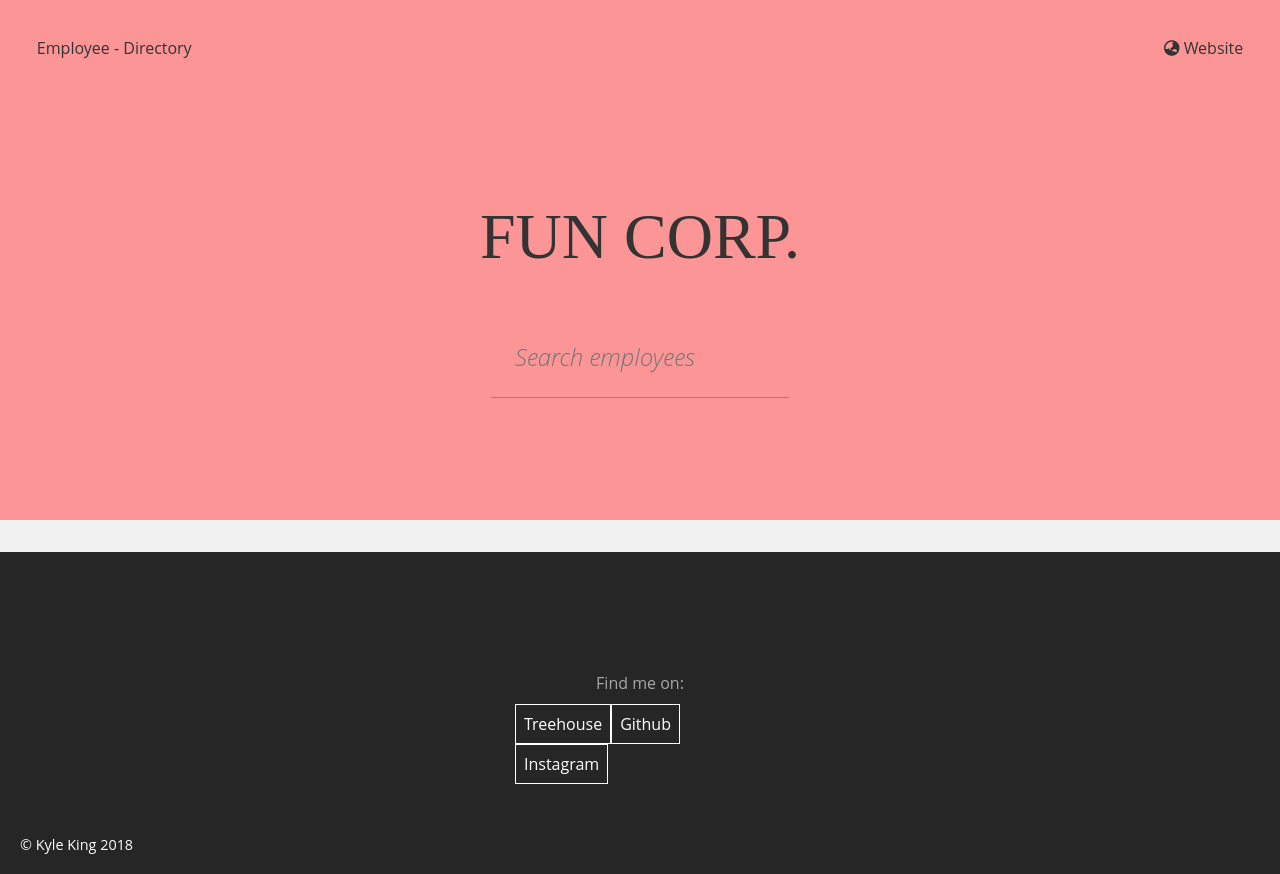
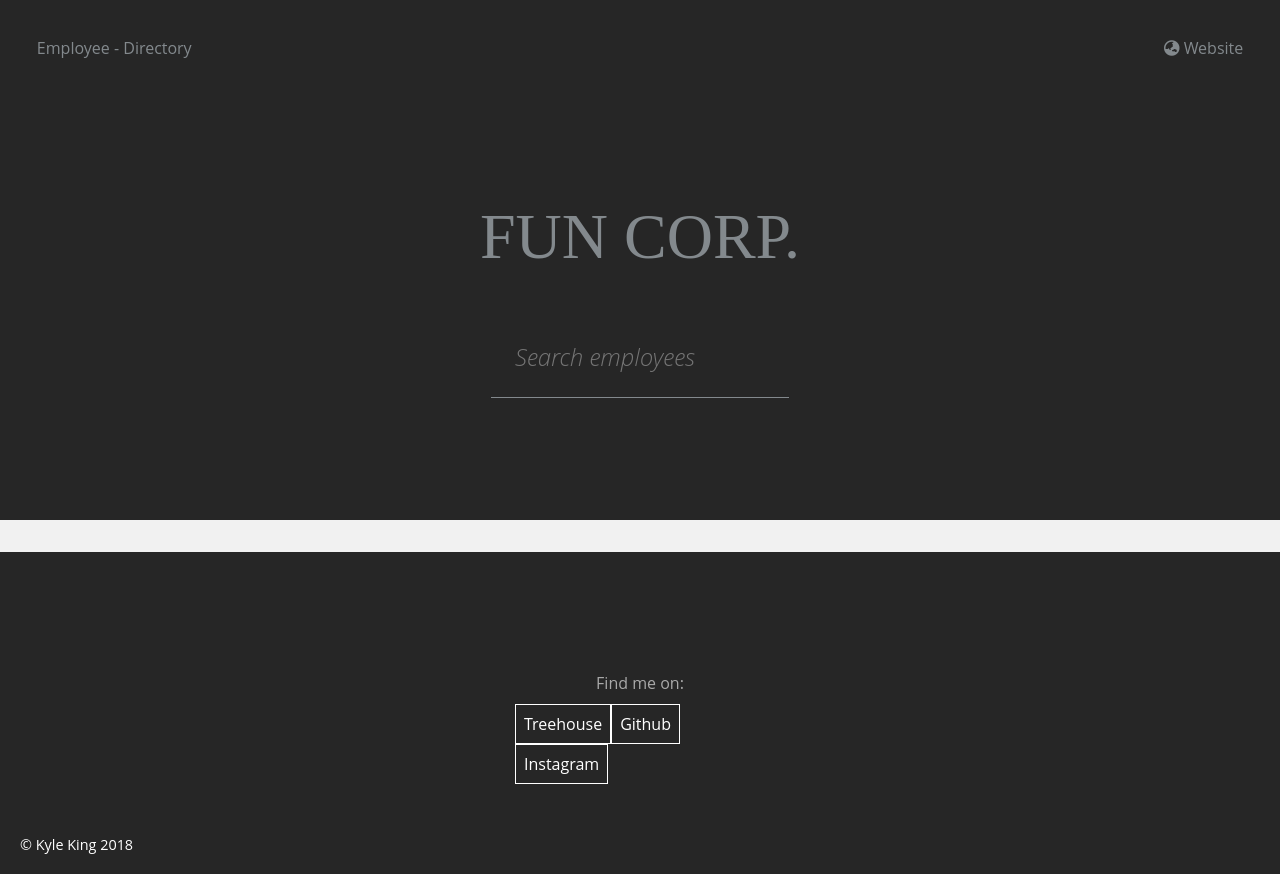
Before and after one commit to King-Kyle/Directory, a plain HTML site: page index.html in a window 1280 px wide. Drawn offline with nearby package versions, Linux system fonts and the light colour scheme; no server answers; a web font is replaced by a local one.

Commit message:
changed colors

```diff
--- a/css/styles.scss
+++ b/css/styles.scss
@@ -85,7 +85,7 @@ body {
 }
 
 .header {
-  background-color: $pink;
+  background-color: $lightBlack;
   height: 65vh;
   nav {
     display: flex;
@@ -95,11 +95,11 @@ body {
     padding: 1em;
     a {
       text-decoration: none;
-      color: $black;
+      color: $darkGrey;
     }
     p {
       font-weight: $font-weight-regular;
-      color: $black;
+      color: $darkGrey;
     }
     @include mediaquery(medium){
       flex-direction: row;
@@ -109,7 +109,7 @@ body {
 }
 
 h1, h2 {
-  color: $black;
+  color: $darkGrey;
   text-align: center;
 }
 
```
Also changed, not shown: css/styles.css, 1 other file.
